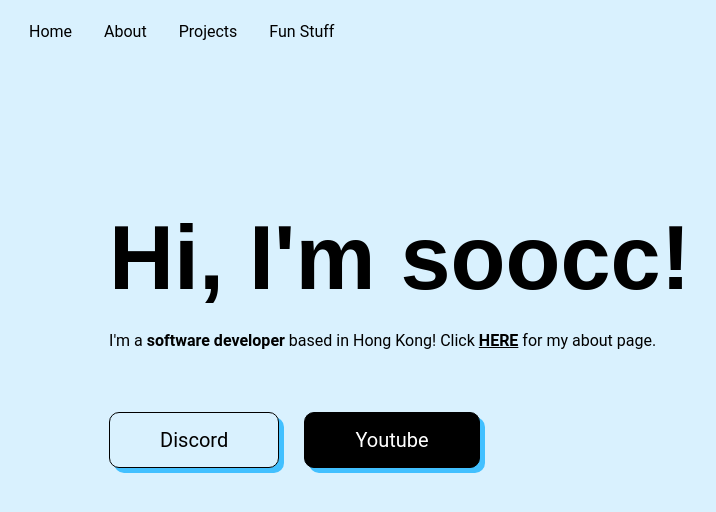
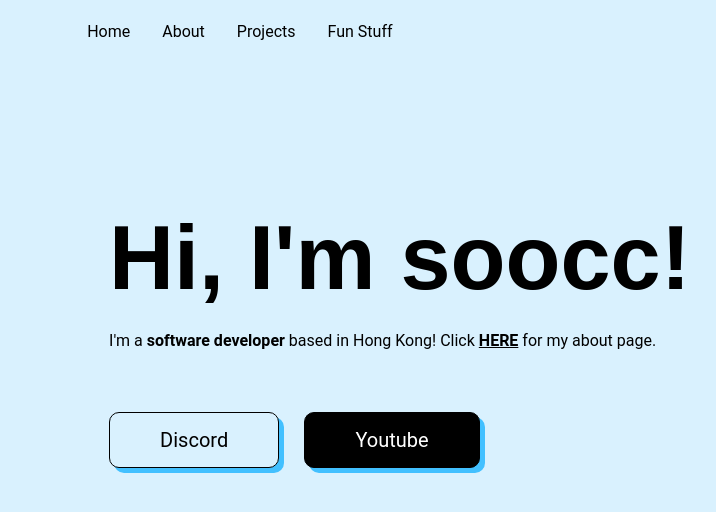
Before and after one commit to soocc/sooccsocks2, a Jekyll site: the page built from index.html, in a window 1280 px wide. Shown: the top 512 px of the page, without its empty margins (0-716 px from the left). Built offline with Jekyll 4.4.1, drawn with Linux system fonts in a browser that asks for light colours; some web fonts are replaced.

Commit message:
Update styles.css

```diff
--- a/styles/styles.css
+++ b/styles/styles.css
@@ -3,7 +3,7 @@
   overflow: hidden;
   background-color: transparent;
   margin-top: 5px;
-  margin-left: 5px;
+  margin-left: 5%;
 }
 
 /* Links inside the navbar */
```
